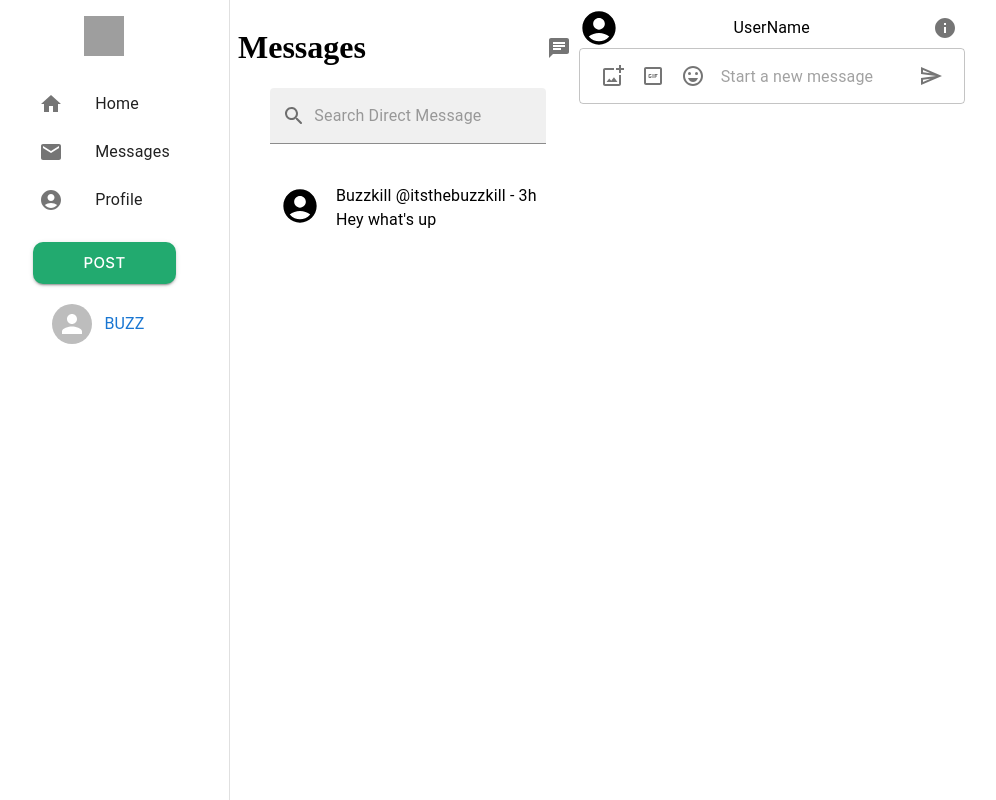
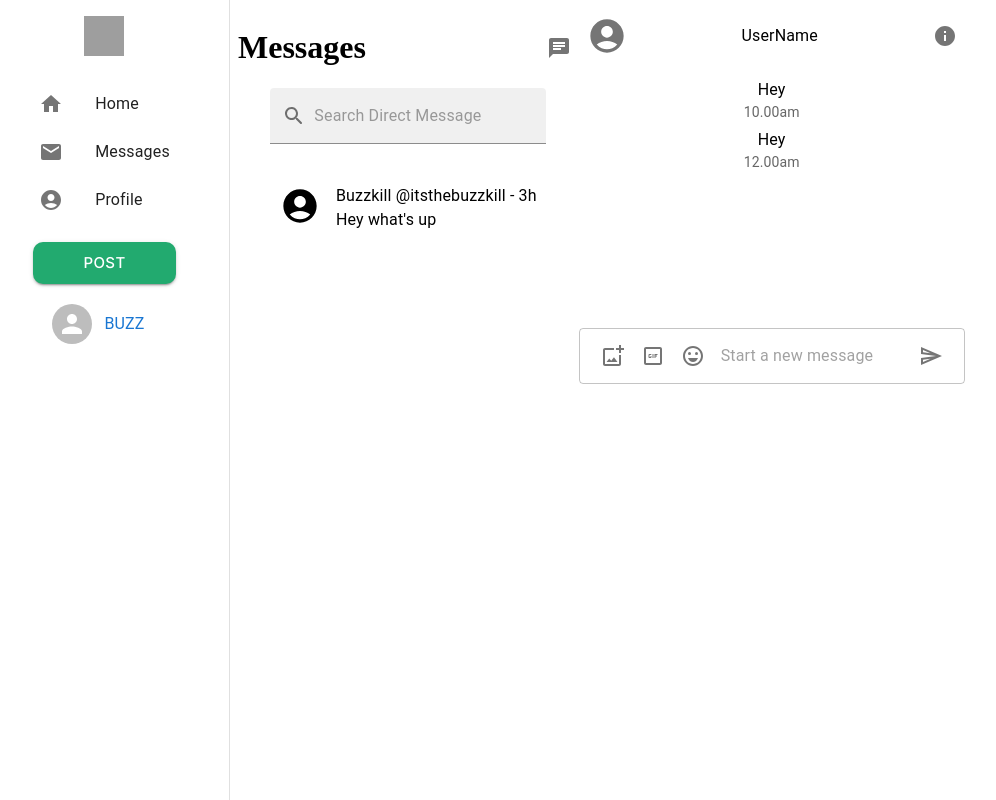
Before and after one commit to Project-Chirp/chirp-frontend, a React (Create React App) app: page / in a window 1280 px wide. Shown: the whole page, without its empty margins (20-1016 px from the left). Built offline with nearby package versions, Linux system fonts and the light colour scheme; grey boxes are pictures that could not be loaded.

Commit message:
changes to chatbox

```diff
--- a/package.json
+++ b/package.json
@@ -17,7 +17,7 @@
     "react": "^18.2.0",
     "react-dom": "^18.2.0",
     "react-router-dom": "^6.6.1",
-    "react-scripts": "5.0.1",
+    "react-scripts": "^5.0.1",
     "typescript": "^4.9.4",
     "web-vitals": "^2.1.4"
   },
--- a/src/components/Chatbox.tsx
+++ b/src/components/Chatbox.tsx
@@ -5,6 +5,8 @@ import {
   IconButton,
   TextField,
   InputAdornment,
+  ListItemText,
+  List,
 } from "@mui/material";
 import InfoIcon from "@mui/icons-material/Info";
 import AddPhotoAlternateOutlinedIcon from "@mui/icons-material/AddPhotoAlternateOutlined";
@@ -17,21 +19,38 @@ const Chatbox = () => {
     <Box>
       {/* Header section */}
       <Box sx={{ display: "flex", alignContent: "flex-start" }}>
+      <IconButton>
         <AccountCircle sx={{ fontSize: 40 }} />
+        </IconButton>
         <Typography sx={{ margin: "auto" }}>UserName</Typography>
-        <IconButton sx={{}}>
+        <IconButton>
           <InfoIcon />
         </IconButton>
       </Box>
 
       {/* Chat Body */}
-      <Box></Box>
+      <Box sx={{height: 1}}>
+       <List>
 
-      {/* Insering messages */}
+        <Box sx={{justifyContent:'end'}}>
+        <ListItemText
+        primary="Hey"
+        secondary="10.00am">
+        </ListItemText>
+       </Box>
+
+
+        <Box sx={{justifyContent:"start"}}>
+        <ListItemText primary="Hey" secondary="12.00am">
+        </ListItemText>
+        </Box>
+
+
+       </List>
+      </Box>
+
+      {/* Messaging text field */}
       <Box>
-        {/* <AddPhotoAlternateOutlinedIcon />
-        <GifBoxOutlinedIcon />
-        <EmojiEmotionsOutlinedIcon /> */}
         <TextField
           InputProps={{
             startAdornment: (
```
Also changed, not shown: 1 other file (tests, documents, lock files or other folders).
